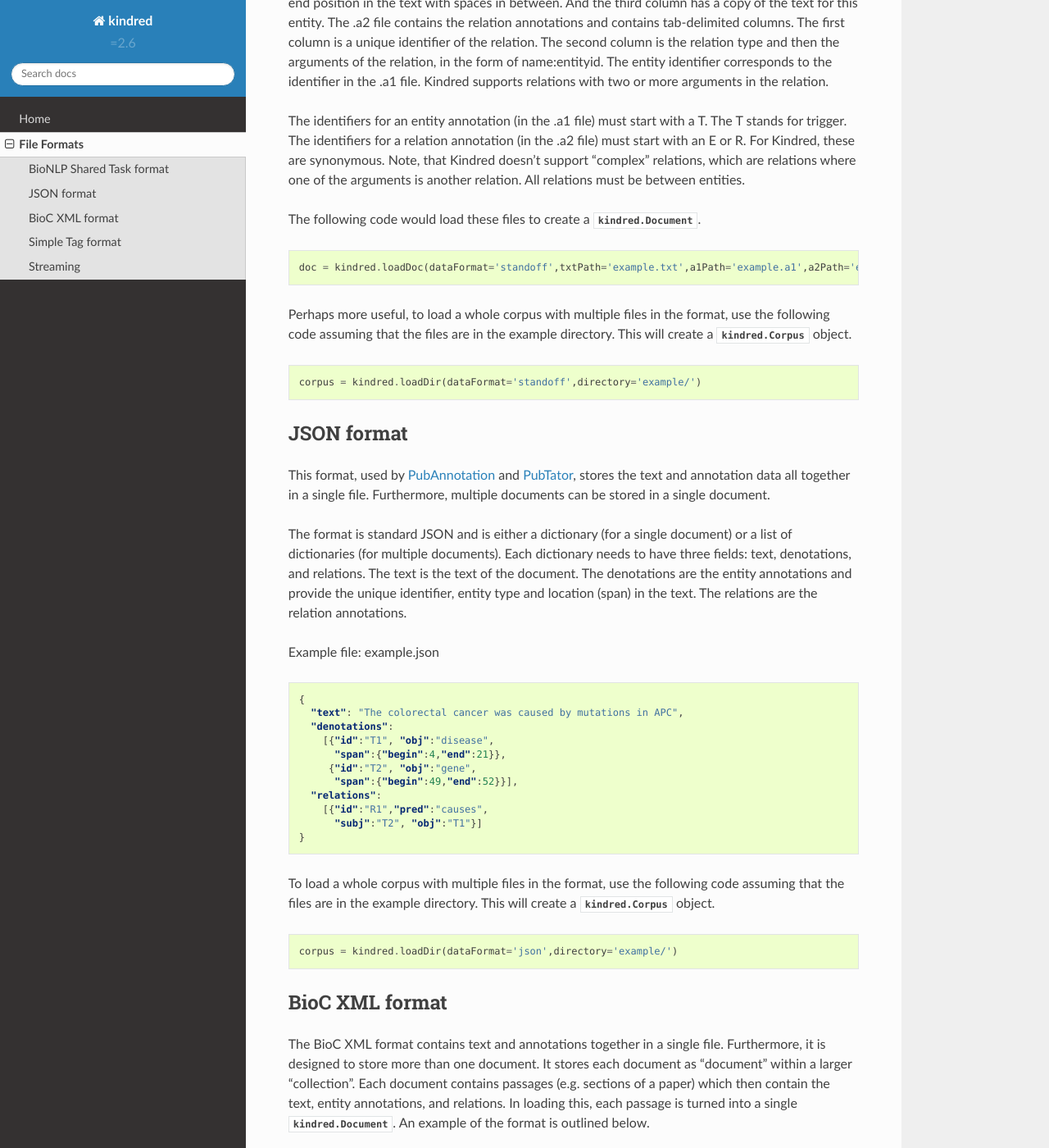
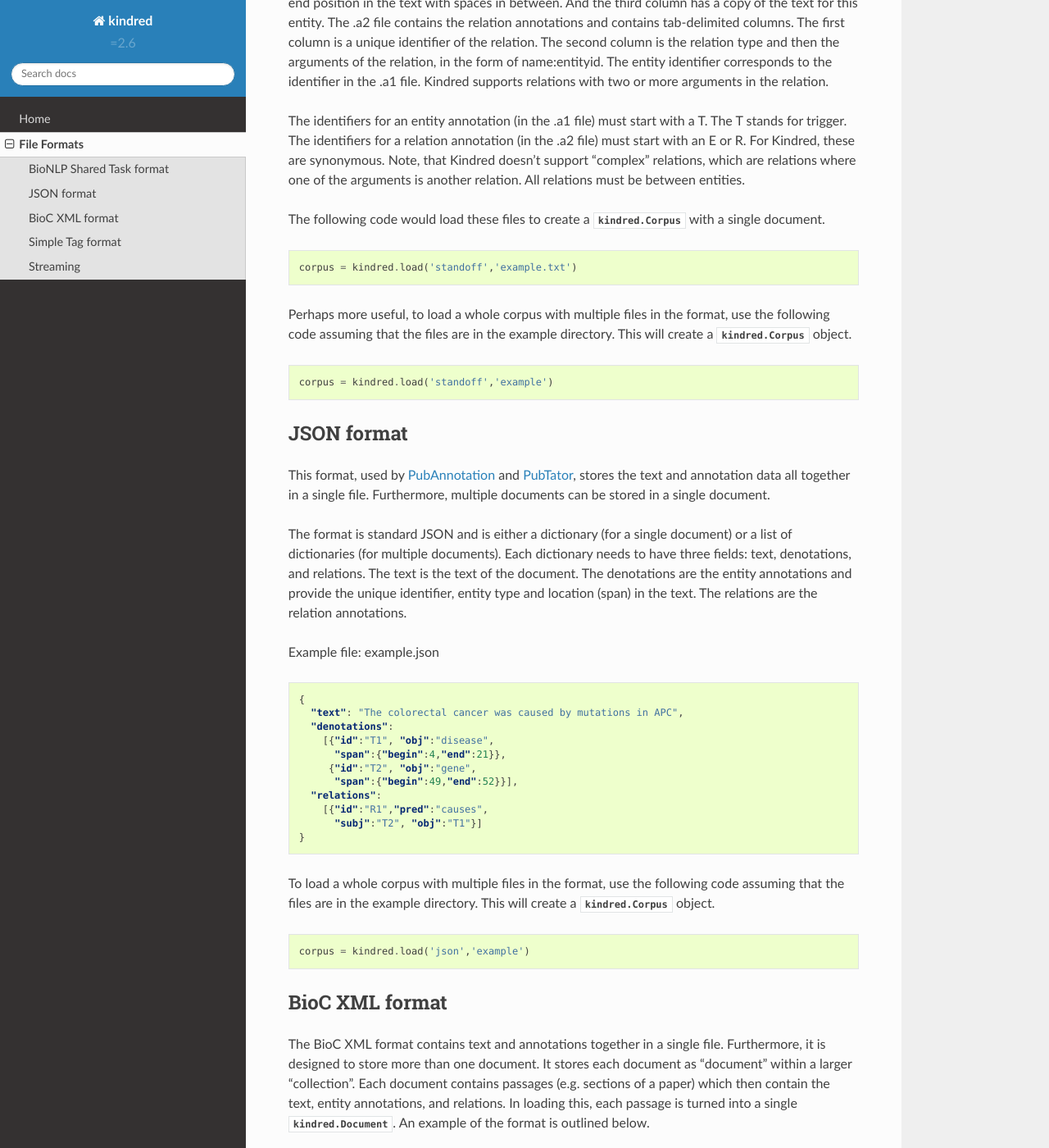
Before and after one commit to jakelever/kindred, a Sphinx documentation site: the page built from docs/fileformats.rst, in a window 1280 px wide and 1400 px high, scrolled down 873 px. Shown: the whole window at 82% size. Built offline with Sphinx 7.4.7 and the Read the Docs theme 2.0.0, drawn with Linux system fonts in a browser that asks for light colours; formulas are drawn with MathJax 3; some of the changed text lies outside the part shown.

Commit message:
More fixes to outdated load documentation

```diff
--- a/docs/fileformats.rst
+++ b/docs/fileformats.rst
@@ -35,17 +35,17 @@ The .txt file contains Unicode text and no annotations. The .a1 file contains en
 
 The identifiers for an entity annotation (in the .a1 file) must start with a T. The T stands for trigger. The identifiers for a relation annotation (in the .a2 file) must start with an E or R. For Kindred, these are synonymous. Note, that Kindred doesn't support "complex" relations, which are relations where one of the arguments is another relation. All relations must be between entities.
 
-The following code would load these files to create a :class:`kindred.Document`.
+The following code would load these files to create a :class:`kindred.Corpus` with a single document.
 
 .. code-block:: python
 
-   doc = kindred.loadDoc(dataFormat='standoff',txtPath='example.txt',a1Path='example.a1',a2Path='example.a2')
+   corpus = kindred.load('standoff','example.txt')
 
 Perhaps more useful, to load a whole corpus with multiple files in the format, use the following code assuming that the files are in the example directory. This will create a :class:`kindred.Corpus` object.
 
 .. code-block:: python
 
-   corpus = kindred.loadDir(dataFormat='standoff',directory='example/')
+   corpus = kindred.load('standoff','example')
 
 JSON format
 -----------
@@ -74,7 +74,7 @@ To load a whole corpus with multiple files in the format, use the following code
 
 .. code-block:: python
 
-   corpus = kindred.loadDir(dataFormat='json',directory='example/')
+   corpus = kindred.load('json','example')
 
 BioC XML format
 ---------------
@@ -116,7 +116,7 @@ To load a whole directory of BioC XML files, use the code below. This will creat
 
 .. code-block:: python
 
-   corpus = kindred.loadDir(dataFormat='bioc',directory='example/')
+   corpus = kindred.load('bioc','example')
 
 Simple Tag format
 -----------------
@@ -142,7 +142,7 @@ If you do need to load a directory of these files (with suffix: .simple), the fo
 
 .. code-block:: python
 
-   corpus = kindred.loadDir(dataFormat='simpletag',directory='example/')
+   corpus = kindred.load('simpletag','example')
 
 Streaming
 ---------
```
